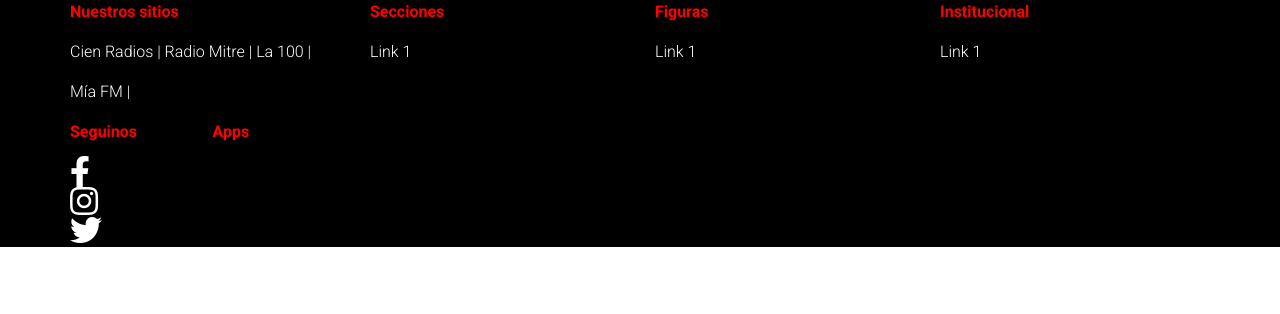
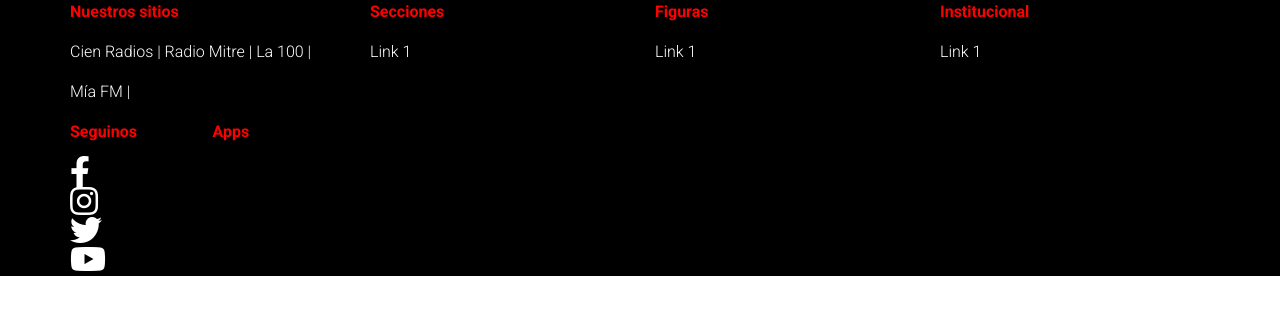
Before and after one commit to cristian16b/react-footer, a React (Create React App) app: page / in a window 1280 px wide. Shown: the top 314 px of the page. Built offline with nearby package versions, Linux system fonts and the light colour scheme.

Commit message:
Incorporo los botones de redes sociales

```diff
--- a/src/Footer/Footer.js
+++ b/src/Footer/Footer.js
@@ -42,7 +42,7 @@ const primeraColumna = () => {
           <a className="enlace-footer" href="#!">Mía FM</a><p className="separador">&nbsp;|&nbsp;</p>
       </div>
       <div className="row">
-      <div className="col-md-6">
+        <div className="col-md-6 col-lg-6">
           {/* <!-- Links --> */}
           <div className="row">
             <p className="titulo">Seguinos</p>
@@ -60,9 +60,12 @@ const primeraColumna = () => {
             <a class="tw-ic">
               <i class="fab fa-twitter fa-lg white-text mr-md-5 mr-3 fa-2x"> </i>
             </a>
+            <a class="tw-ic">
+              <i class="fab fa-youtube fa-lg white-text mr-md-5 mr-3 fa-2x"></i>
+            </a>
           </div>
       </div>
-      <div className="col-md-6">
+      <div className="col-md-6 col-lg-6">
         {/* <!-- Links --> */}
         <div className="row">
           <p className="titulo">Apps</p>
```
Also changed, not shown: 1 other file (tests, documents, lock files or other folders). Lines whose indentation alone changed are shown as unchanged.
